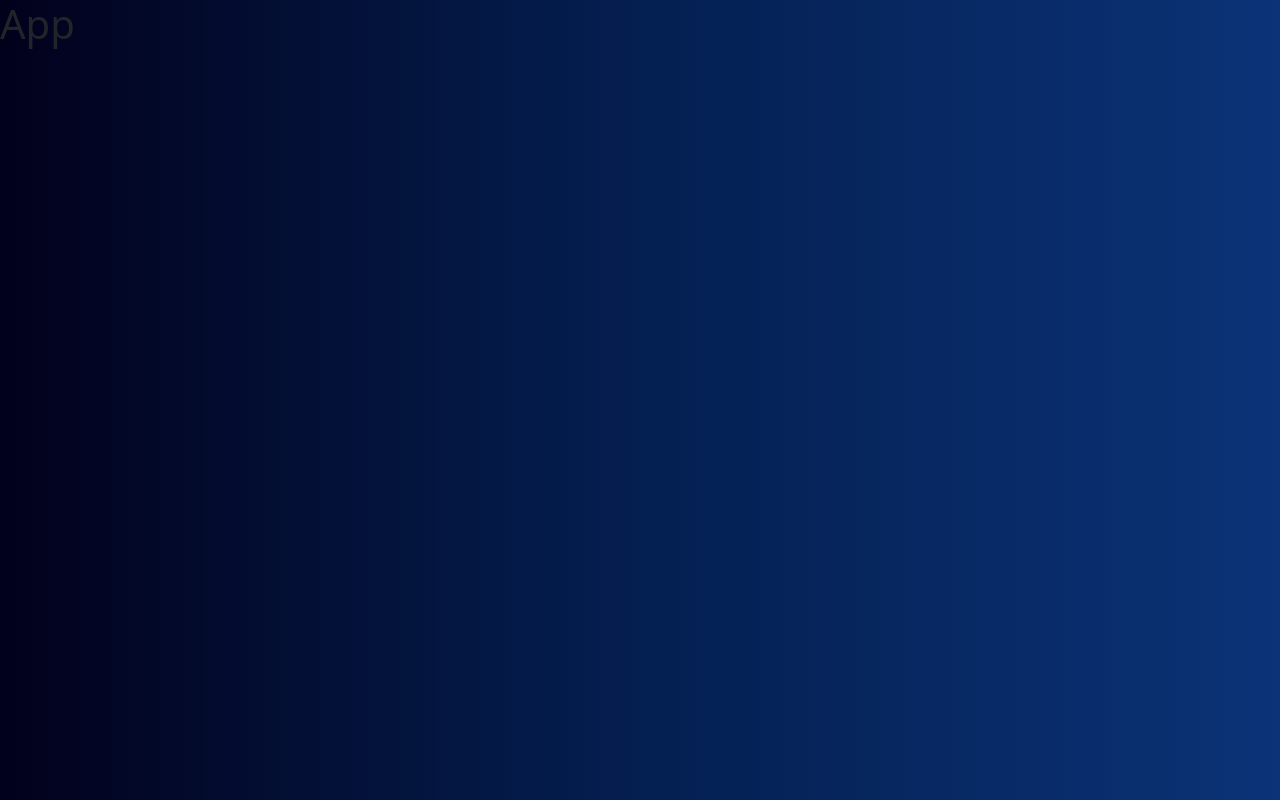
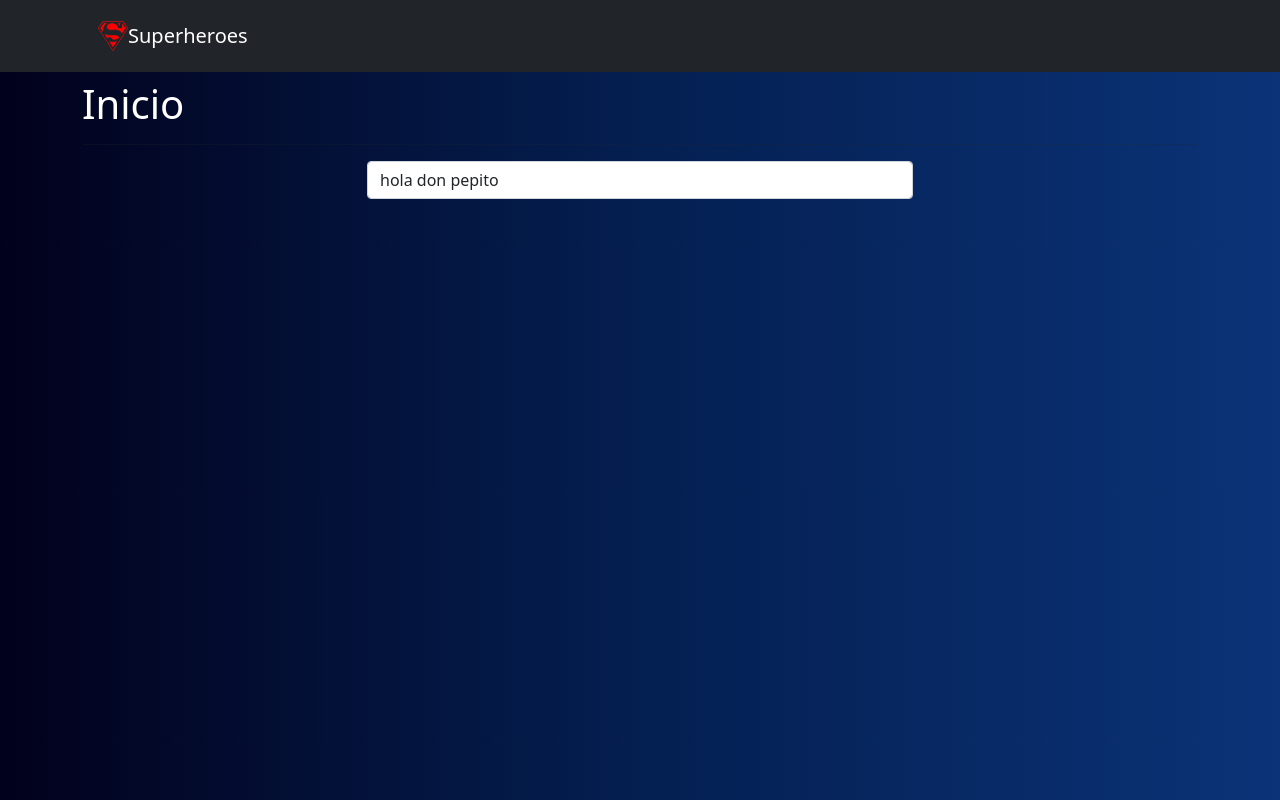
Before and after one commit to mentorrolling/heroe-app, a React (Create React App) app: page / in a window 1280 px wide. Built offline with nearby package versions, Linux system fonts and the light colour scheme.

Commit message:
Primera clase de repaso

```diff
--- a/src/App.jsx
+++ /dev/null
@@ -1,11 +0,0 @@
-import React from "react";
-
-const App = () => {
-  return (
-    <div>
-      <h1>App</h1>
-    </div>
-  );
-};
-
-export default App;
--- /dev/null
+++ b/src/components/HeroeNavbar.jsx
@@ -0,0 +1,30 @@
+import React from "react";
+
+import { Link } from "react-router-dom";
+
+import { Navbar, Container } from "react-bootstrap";
+
+import logo from "../assets/logo_super.png";
+
+const HeroeNavbar = () => {
+  return (
+    <Navbar bg="dark" variant="dark">
+      <Container>
+        <Navbar.Brand>
+          <Link className="nav-link text-white" to="/">
+            <img
+              alt="logo"
+              src={logo}
+              width="30"
+              height="30"
+              className="d-inline-block align-top"
+            />
+            Superheroes
+          </Link>
+        </Navbar.Brand>
+      </Container>
+    </Navbar>
+  );
+};
+
+export default HeroeNavbar;
--- a/src/index.js
+++ b/src/index.js
@@ -1,6 +1,6 @@
 import React from "react";
 import ReactDOM from "react-dom";
-import App from "./App";
+import App from "./routes/App";
 import "./index.css";
 import "bootstrap/dist/css/bootstrap.min.css";
 
--- a/src/pages/InicioScreen.jsx
+++ b/src/pages/InicioScreen.jsx
@@ -1,6 +1,18 @@
-import React from "react";
+import React, { useState } from "react";
 
 const InicioScreen = () => {
+  const [heroes, setHeroes] = useState({
+    response: "",
+    datos: [],
+    loading: false,
+  });
+
+  const [inputValue, setInputValue] = useState("hola don pepito");
+
+  const changeInput = (e) => {
+    setInputValue(e.target.value);
+  };
+
   return (
     <div className="container">
       <div className="row mt-2">
@@ -17,6 +29,8 @@ const InicioScreen = () => {
                 type="text"
                 className="form-control"
                 placeholder="Search..."
+                value={inputValue}
+                onChange={changeInput}
               />
             </div>
           </form>
--- /dev/null
+++ b/src/routes/App.jsx
@@ -0,0 +1,22 @@
+import React from "react";
+import { BrowserRouter as Router, Switch, Route } from "react-router-dom";
+
+import HeroeNavbar from "../components/HeroeNavbar";
+import InicioScreen from "../pages/InicioScreen";
+import HeroeScreen from "../pages/HeroeScreen";
+import Error404 from "../pages/Error404";
+
+const App = () => {
+  return (
+    <Router>
+      <HeroeNavbar />
+      <Switch>
+        <Route exact path="/" component={InicioScreen} />
+        <Route exact path="/heroe/:id" component={HeroeScreen} />
+        <Route component={Error404} />
+      </Switch>
+    </Router>
+  );
+};
+
+export default App;
```
Also changed, not shown: src/components/HeroesTable.jsx (added, +21 -0 lines).
